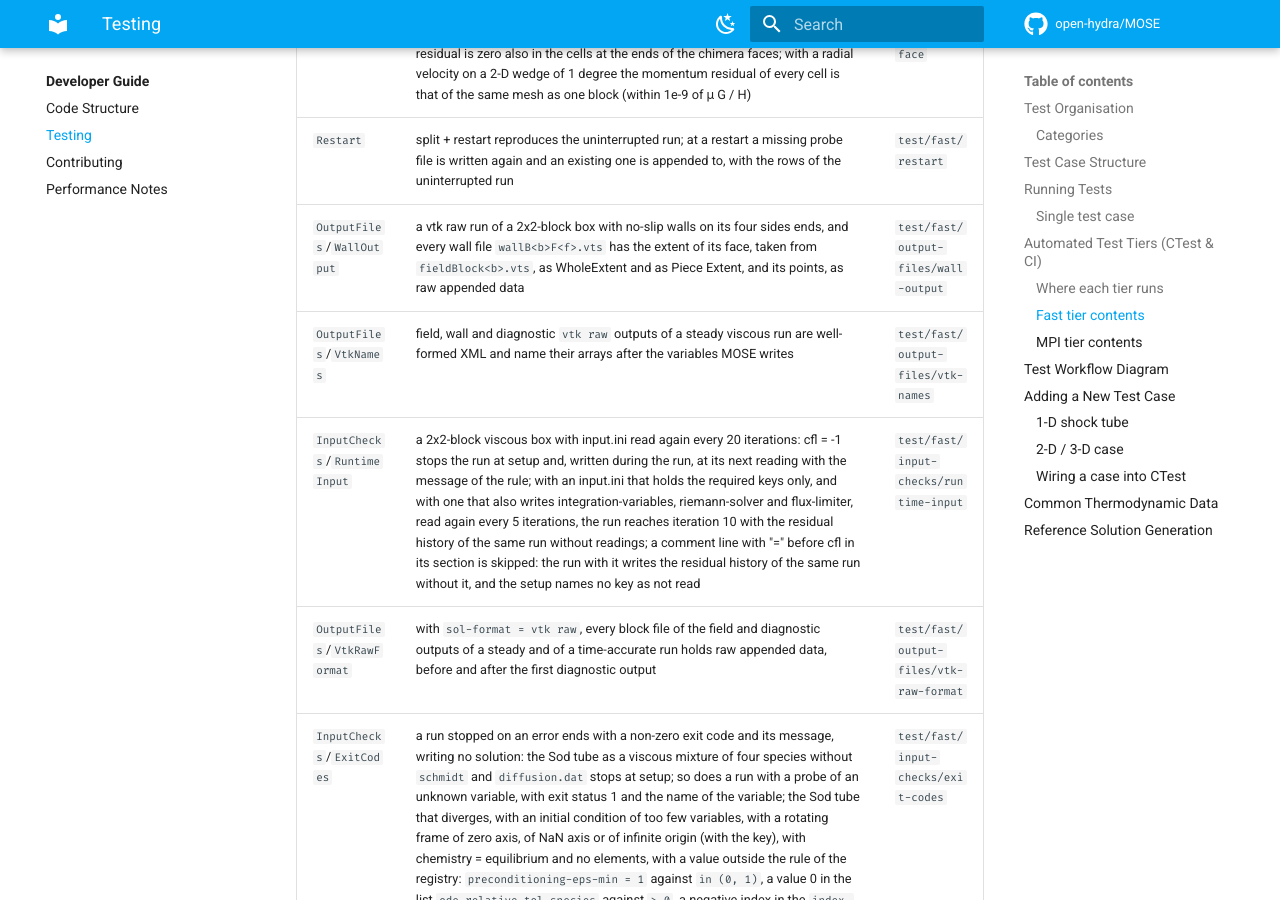
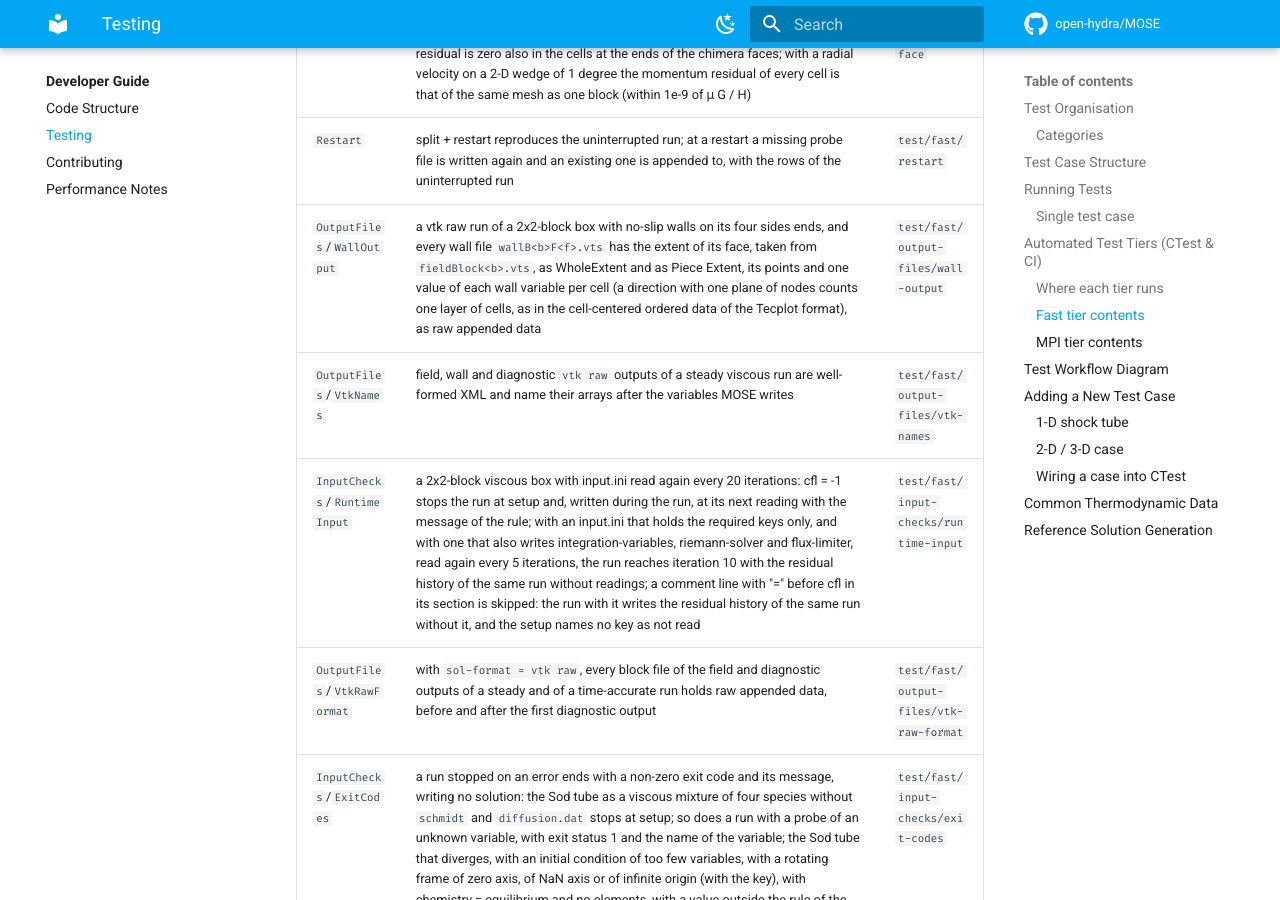
Before and after one commit to open-hydra/MOSE, an MkDocs documentation site: the page built from docs/development/testing.md, in a window 1280 px wide and 900 px high, scrolled down 6934 px. Built offline with MkDocs 1.6.1 and Material for MkDocs 9.7.7, drawn with Linux system fonts in a browser that asks for light colours; comment, search, counter and statistics services are not loaded; some of the changed text lies outside the part shown.

Commit message:
Update ORION to a978930
ORION a978930 is the head of the main branch of ORION after the merge of
its pull request #7 (MarcoGrossi92/ORION#7), the vtk and Tecplot readers
and writers: field data in the multi-block vtk files (TIME, CYCLE and
named scalars), any number of blocks and surface blocks, the solution
time of a Tecplot file with its sign, strands and data set auxiliary
data.

This ORION writes the solution time of a Tecplot file with its sign: a
steady run writes its solutions at minus the global iteration count.
Until the commit "Restart: read a negative SOLUTIONTIME as a steady
Tecplot solution" of this series, a steady restart from such a solution
takes the negative SOLUTIONTIME as its iteration count, and a
time-accurate restart from it starts at t = minus the count. No test of
the commits in between covers the case.

Test (measured on an earlier version of this series): WallOutput
(test/fast/output-files/wall-output, fast tier): every vtk raw wall file
also holds one value of each wall variable per cell of its face. With
ORION 8cda645 the eight wall files of the test hold no cell value (56
faults); with this ORION they pass.

Co-Authored-By: Claude Opus 5.5 <noreply@anthropic.com>

```diff
--- a/docs/development/testing.md
+++ b/docs/development/testing.md
@@ -47,7 +47,7 @@ test/
 │   │   ├── wall-distance/     # Distance to the wall = exact distance to the wall surface
 │   │   └── mesh-type/         # Plane mesh, wedge or periodic sector from every node
 │   └── output-files/          # Output files
-│       ├── wall-output/       # Wall output in vtk raw: every wall file has the extent and the points of its face
+│       ├── wall-output/       # Wall output in vtk raw: every wall file has the extent, the points and the cell values of its face
 │       ├── vtk-names/         # Names and times of the VTK outputs
 │       └── vtk-raw-format/    # vtk raw outputs hold raw appended data
 ├── unit/                      # Unit checks of library functions, built against the library
@@ -245,7 +245,7 @@ seconds on a CI runner.
 | `OpenMPEquiv` | 1 vs 4 threads bit-identical: the Sod tube, and a block overset on another whose four chimera faces meet at its edges (Navier–Stokes) | `test/fast/openmp-equiv` |
 | `Connections`/`ChimeraFace` | the viscous stencil of chimera faces, one evaluation of the residual of a linear field on two blocks that overlap with their ghost cells on cells of the other block: with u = G y in 2-D and u = G (y + z) in 3-D the y and z momentum residual is zero also in the cells at the ends of the chimera faces; with a radial velocity on a 2-D wedge of 1 degree the momentum residual of every cell is that of the same mesh as one block (within 1e-9 of μ G / H) | `test/fast/connections/chimera-face` |
 | `Restart` | split + restart reproduces the uninterrupted run; at a restart a missing probe file is written again and an existing one is appended to, with the rows of the uninterrupted run | `test/fast/restart` |
-| `OutputFiles`/`WallOutput` | a vtk raw run of a 2x2-block box with no-slip walls on its four sides ends, and every wall file `wallB<b>F<f>.vts` has the extent of its face, taken from `fieldBlock<b>.vts`, as WholeExtent and as Piece Extent, and its points, as raw appended data | `test/fast/output-files/wall-output` |
+| `OutputFiles`/`WallOutput` | a vtk raw run of a 2x2-block box with no-slip walls on its four sides ends, and every wall file `wallB<b>F<f>.vts` has the extent of its face, taken from `fieldBlock<b>.vts`, as WholeExtent and as Piece Extent, its points and one value of each wall variable per cell (a direction with one plane of nodes counts one layer of cells, as in the cell-centered ordered data of the Tecplot format), as raw appended data | `test/fast/output-files/wall-output` |
 | `OutputFiles`/`VtkNames` | field, wall and diagnostic `vtk raw` outputs of a steady viscous run are well-formed XML and name their arrays after the variables MOSE writes | `test/fast/output-files/vtk-names` |
 | `InputChecks`/`RuntimeInput` | a 2x2-block viscous box with input.ini read again every 20 iterations: cfl = -1 stops the run at setup and, written during the run, at its next reading with the message of the rule; with an input.ini that holds the required keys only, and with one that also writes integration-variables, riemann-solver and flux-limiter, read again every 5 iterations, the run reaches iteration 10 with the residual history of the same run without readings; a comment line with "=" before cfl in its section is skipped: the run with it writes the residual history of the same run without it, and the setup names no key as not read | `test/fast/input-checks/runtime-input` |
 | `OutputFiles`/`VtkRawFormat` | with `sol-format = vtk raw`, every block file of the field and diagnostic outputs of a steady and of a time-accurate run holds raw appended data, before and after the first diagnostic output | `test/fast/output-files/vtk-raw-format` |
```
Also changed, not shown: 4 other files.
